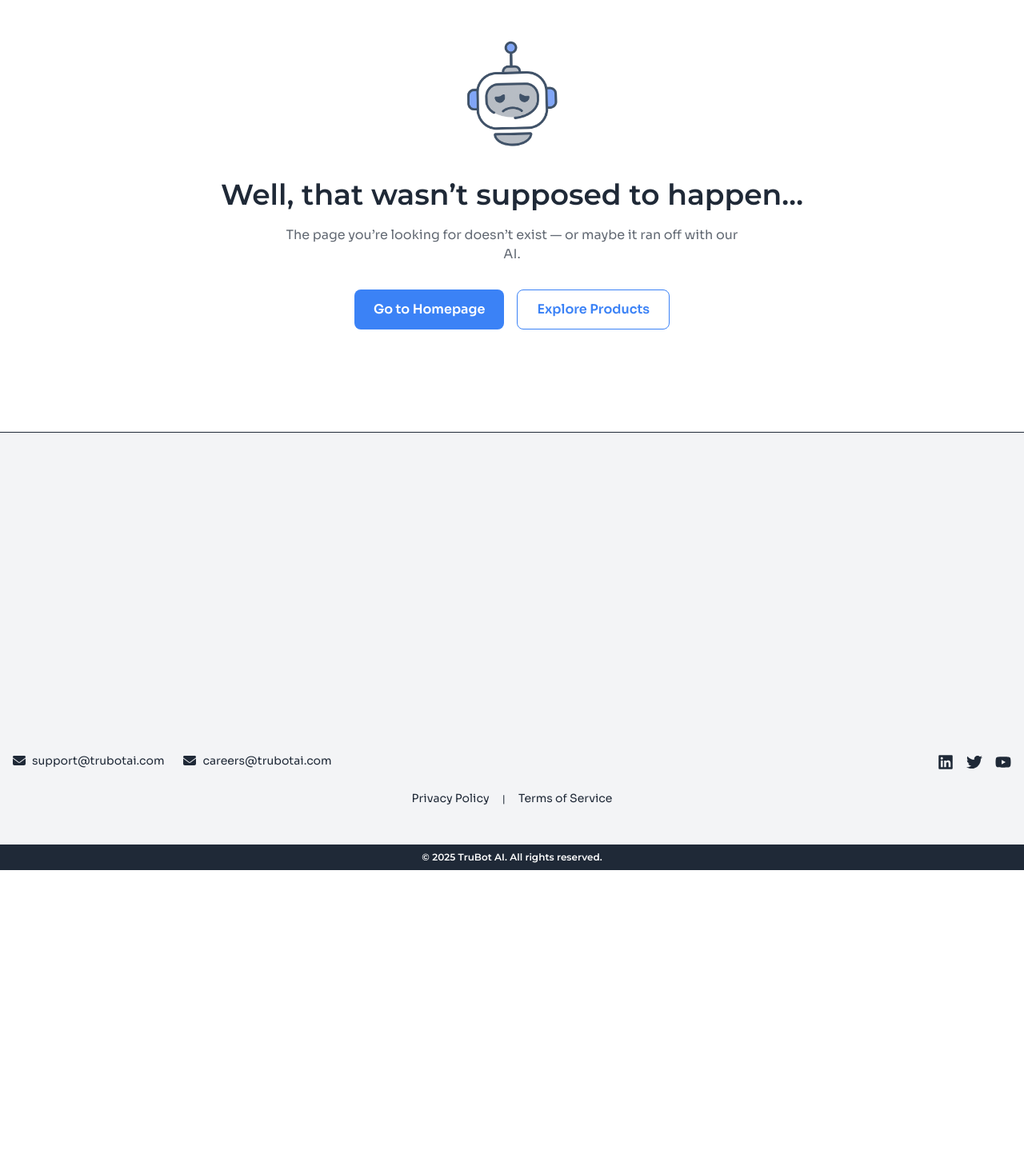
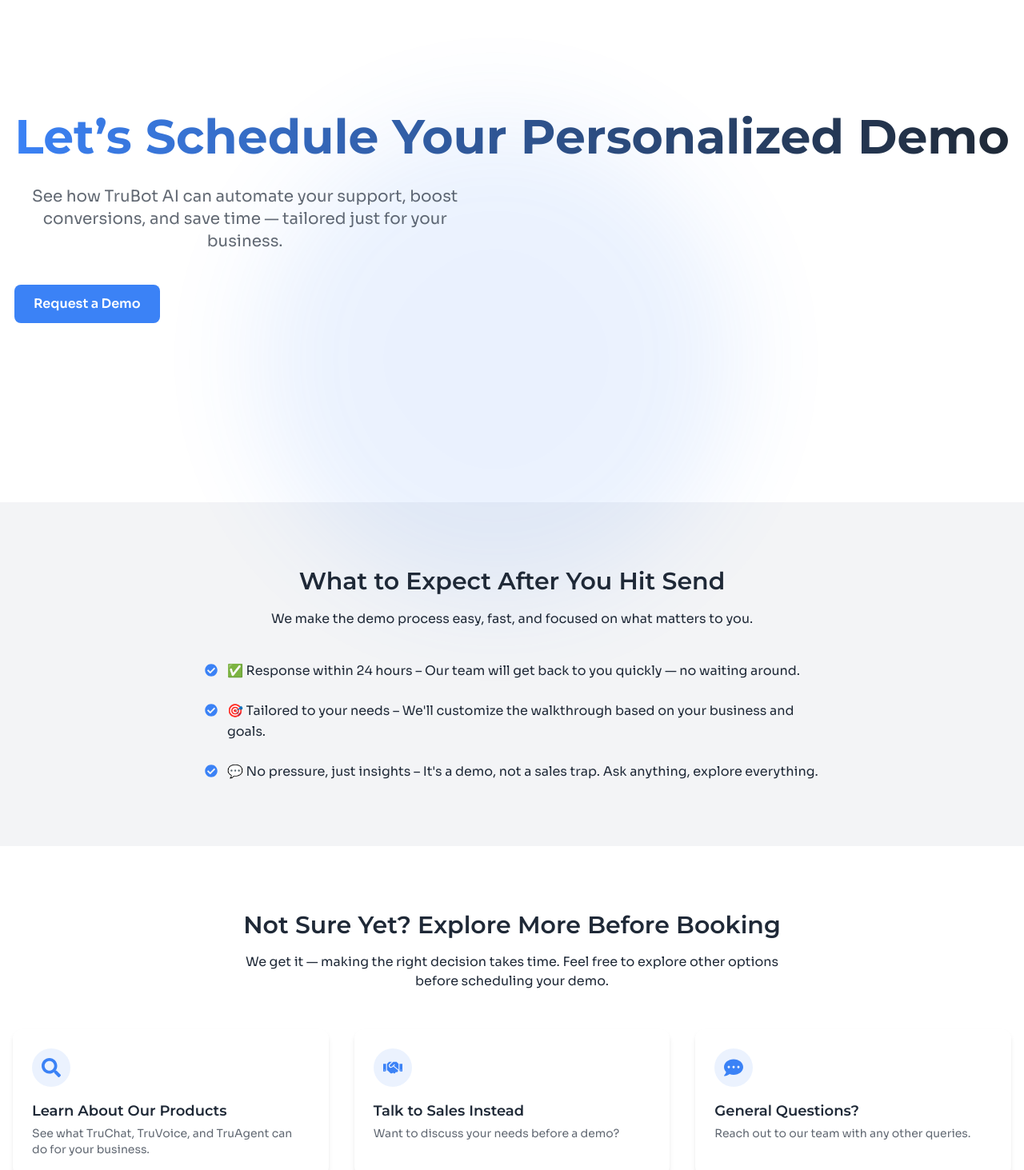
Before and after one commit to trubotai/trubot_ai_web, a Next.js app: page /demo in a window 1280 px wide. Before the commit this address had no page. Shown: the part 200-1663 px from the top of the page at 80% size. Before the commit the page ends 1288 px from the top, so only its background shows below. Built offline with nearby package versions, Linux system fonts and the light colour scheme.

Commit message:
feat: add demo page

```diff
--- /dev/null
+++ b/app/(cta page)/demo/page.tsx
@@ -0,0 +1,95 @@
+import CheckList from "@/app/ui/components/shared/CheckList";
+import HeroSection from "@/app/ui/components/shared/HeroSection";
+import PageLayout from "@/app/ui/components/shared/PageLayout";
+import SectionHeader from "@/app/ui/components/shared/SectionHeader";
+import Link from "next/link";
+import { FaSearch, FaHandshake, FaCommentDots } from "react-icons/fa";
+
+const demoExpectations = [
+  "✅ Response within 24 hours – Our team will get back to you quickly — no waiting around.",
+  "🎯 Tailored to your needs – We'll customize the walkthrough based on your business and goals.",
+  "💬 No pressure, just insights – It's a demo, not a sales trap. Ask anything, explore everything.",
+];
+
+const fallbackOptions = [
+  {
+    icon: FaSearch,
+    title: "Learn About Our Products",
+    description:
+      "See what TruChat, TruVoice, and TruAgent can do for your business.",
+    href: "/products",
+  },
+  {
+    icon: FaHandshake,
+    title: "Talk to Sales Instead",
+    description: "Want to discuss your needs before a demo?",
+    href: "/sales",
+  },
+  {
+    icon: FaCommentDots,
+    title: "General Questions?",
+    description: "Reach out to our team with any other queries.",
+    href: "/contact",
+  },
+];
+
+const Page = () => {
+  return (
+    <>
+      {/* Hero */}
+      <HeroSection
+        title="Let’s Schedule Your Personalized Demo"
+        subtitle="See how TruBot AI can automate your support, boost conversions, and save time — tailored just for your business."
+        alignment="center"
+        primaryCTA={{
+          label: "Request a Demo",
+          href: "mailto:contact@trubotai.com?subject=Demo%20Request&body=Hi%20TruBot%20AI%2C%0A%0AI’d%20like%20to%20request%20a%20demo%20of%20your%20AI%20solutions.%20Here’s%20a%20bit%20about%20my%20business%3A%0A%0A-%20Name%3A%0A-%20Company%3A%0A-%20Industry%3A%0A-%20What%20I%20want%20to%20automate%3A%0A%0ALooking%20forward%20to%20hearing%20from%20you!",
+        }}
+      />
+
+      {/* Next Steps */}
+      <div className="bg-gray-soft">
+        <PageLayout id="demo-followup">
+          <SectionHeader
+            title="What to Expect After You Hit Send"
+            subtitle="We make the demo process easy, fast, and focused on what matters to you."
+          />
+
+          <div className="mt-10 max-w-3xl mx-auto">
+            <CheckList items={demoExpectations} columns={1} />
+          </div>
+        </PageLayout>
+      </div>
+
+      <PageLayout id="demo-fallback">
+        <SectionHeader
+          title="Not Sure Yet? Explore More Before Booking"
+          subtitle="We get it — making the right decision takes time. Feel free to explore other options before scheduling your demo."
+        />
+
+        <div className="grid gap-8 sm:grid-cols-1 md:grid-cols-3 mt-12">
+          {fallbackOptions.map((item, index) => (
+            <Link
+              key={index}
+              href={item.href}
+              className="flex flex-col items-start p-6 bg-white rounded-xl shadow-md hover:shadow-lg transition-all fade-in slide-in-up"
+              style={{ animationDelay: `${index * 100}ms` }}
+            >
+              <div className="w-12 h-12 mb-4 flex items-center justify-center bg-electric/10 rounded-full">
+                <item.icon className="text-electric w-6 h-6" />
+              </div>
+              <h4 className="text-navy font-heading font-semibold text-lg mb-1">
+                {item.title}
+              </h4>
+              <p className="text-sm text-navy/70 font-body">
+                {item.description}
+              </p>
+            </Link>
+          ))}
+        </div>
+      </PageLayout>
+    </>
+  );
+};
+
+export default Page;
```
